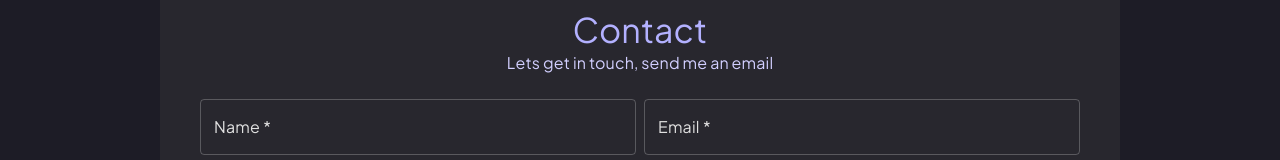
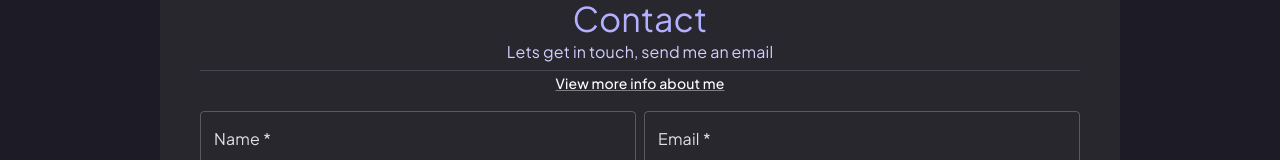
Before and after one commit to Elder-Meyer/personal-portfolio, a React (Vite) app: page /contact in a window 1280 px wide. Shown: the part 191-351 px from the top of the page. Built offline with nearby package versions, Linux system fonts and the light colour scheme.

Commit message:
3.14.404 Add link to /about-me in form contact

```diff
--- a/src/views/contact/FormContact.jsx
+++ b/src/views/contact/FormContact.jsx
@@ -1,6 +1,7 @@
 import React, { useRef, useState } from "react";
 import { useTranslation } from "react-i18next";
-import { Box, Button, Grid, Paper, Typography } from '@mui/material'
+import { Box, Button, Divider, Grid, Link, Paper, Typography } from '@mui/material'
+import { Link as LinkRoute } from "react-router-dom";
 import { TextField } from '@mui/material'
 import { Delete, Send,  } from "@mui/icons-material";
 import { useContactForm } from "../../context/useContactForm"
@@ -17,7 +18,13 @@ export const FormContact = () => {
   return (
     <Paper sx={{ p: {xs:1, sm:3, md:5}, mx: {xs: 1, sm: 2, md: 10, lg: 20, xl: 50 }, my: 2}}  elevation={0}>
       <Typography variant="h4" color="primary" textAlign="center"> {t("contact.title")} </Typography>
-      <Typography variant="body1" color="primary.light" textAlign="center" mb={3}> {t("contact.subtitle")} </Typography>
+      <Typography variant="body1" color="primary.light" textAlign="center" gutterBottom> {t("contact.subtitle")} </Typography>
+      <Divider variant="fullwidth" />
+      <Typography textAlign="center" paragraph>
+        <Link color="text.primary" variant="subtitle2" underline='always' component={LinkRoute} to='/about-me'>
+          View more info about me
+        </Link>
+      </Typography>
       <PopUpAlert snackbarOpen={snackbarOpen} setSnackbarOpen={setSnackbarOpen} variantAlert={variantAlert} textAlert={textAlert} />
       <Box component="form" ref={form} onSubmit={formik.handleSubmit} autoComplete="off">
         <Grid container spacing={1}>
```
